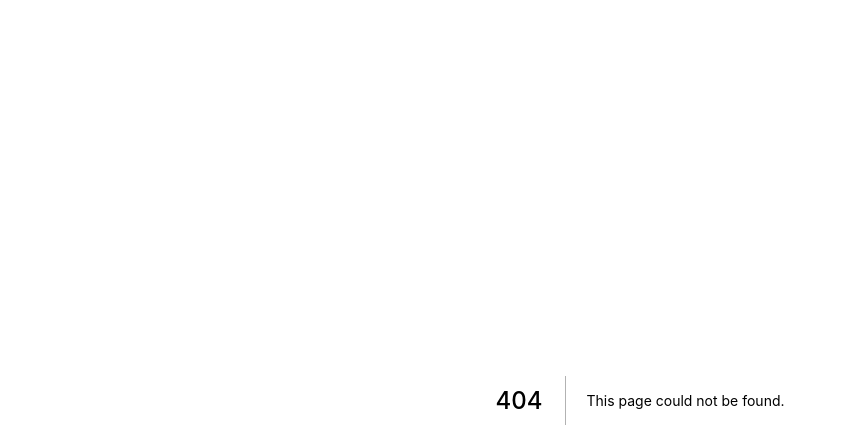
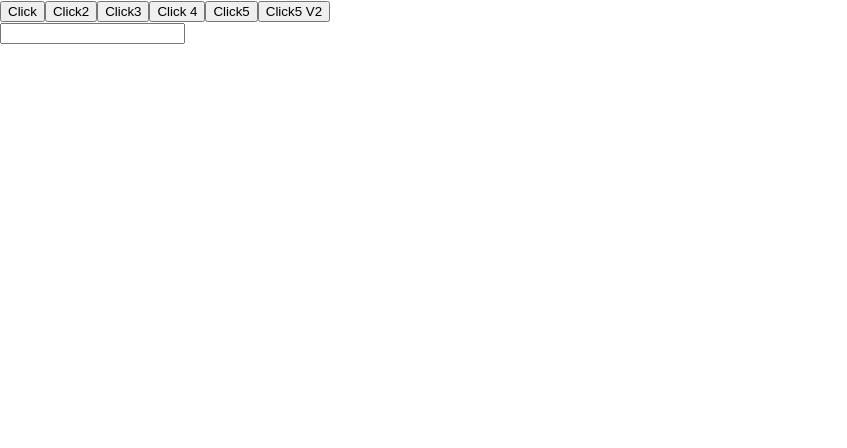
Before and after one commit to schmidtmarcelo/exercicios, a Next.js app: page /basicos/botao in a window 1280 px wide. Before the commit this address had no page. Shown: the top 448 px of the page, without its empty margins (0-847 px from the left). Built offline with nearby package versions, Linux system fonts and the light colour scheme.

Commit message:
indireta1

```diff
--- /dev/null
+++ b/pages/basicos/botao.jsx
@@ -0,0 +1,30 @@
+function acao1() {
+    console.log("acao1")
+}
+
+export default function botao() {
+
+    function acao2() {
+        console.log("acao2")
+    }
+
+    function acao5(e) {
+        console.log(e)
+    }
+
+    return (
+        <div>
+            <button onClick={acao1}>Click</button>
+            <button onClick={acao2}>Click2</button>
+            <button onClick={function acao3() {
+                console.log("acao3")
+            }}>Click3</button>
+            <button onClick={() => console.log("açao 4")}>Click 4</button>
+            <button onClick={acao5}>Click5</button>
+            <button onClick={e => acao5(e)}>Click5 V2</button>
+            <div>
+                <input type="text" onChange={e => console.log(e.target.value)} />
+            </div>
+        </div>
+    )
+}
```
Also changed, not shown: components/indireta1/Filho.jsx (added, +10 -0 lines), components/indireta1/Pai.jsx (added, +14 -0 lines), pages/comunicacao/indireta1.jsx (added, +9 -0 lines).
